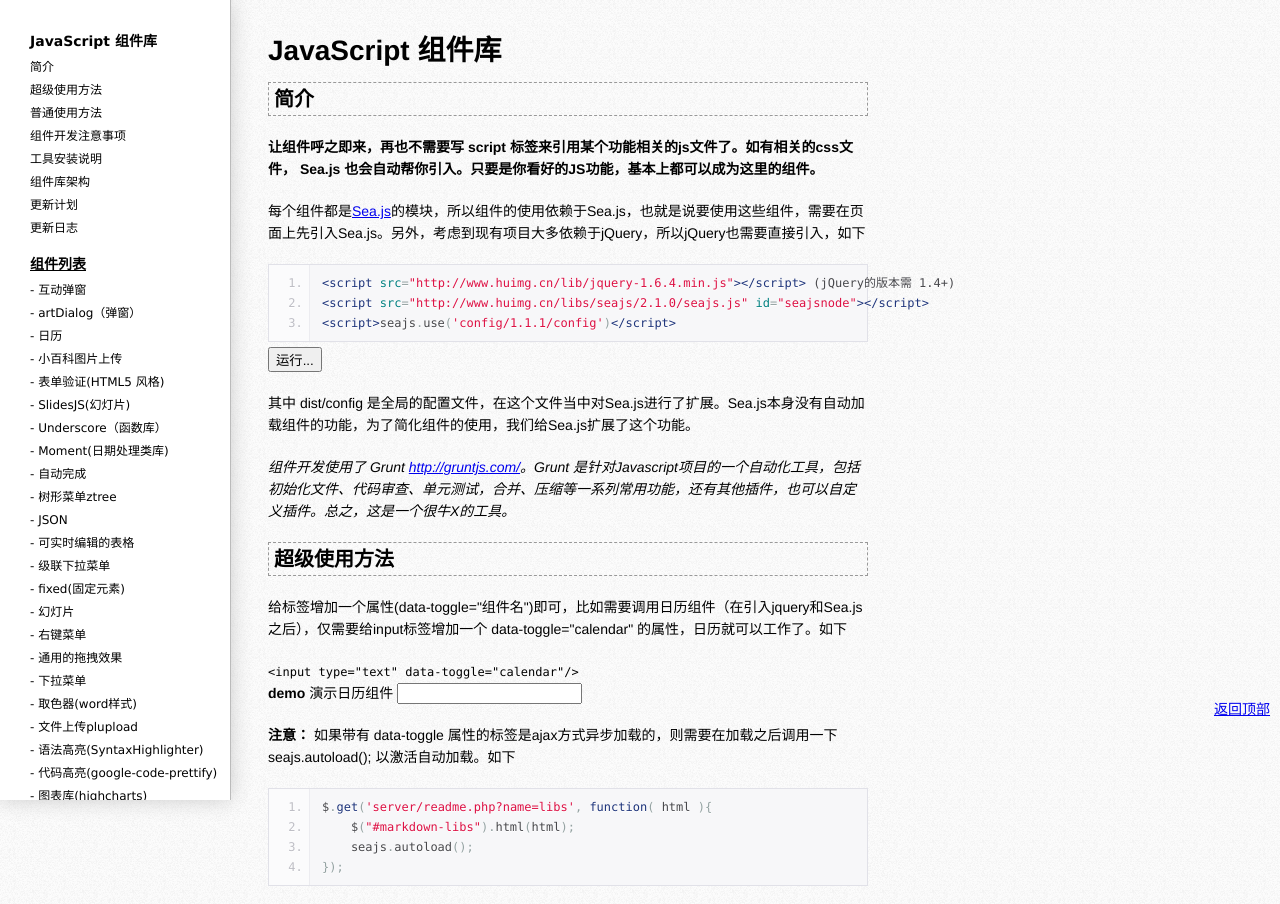
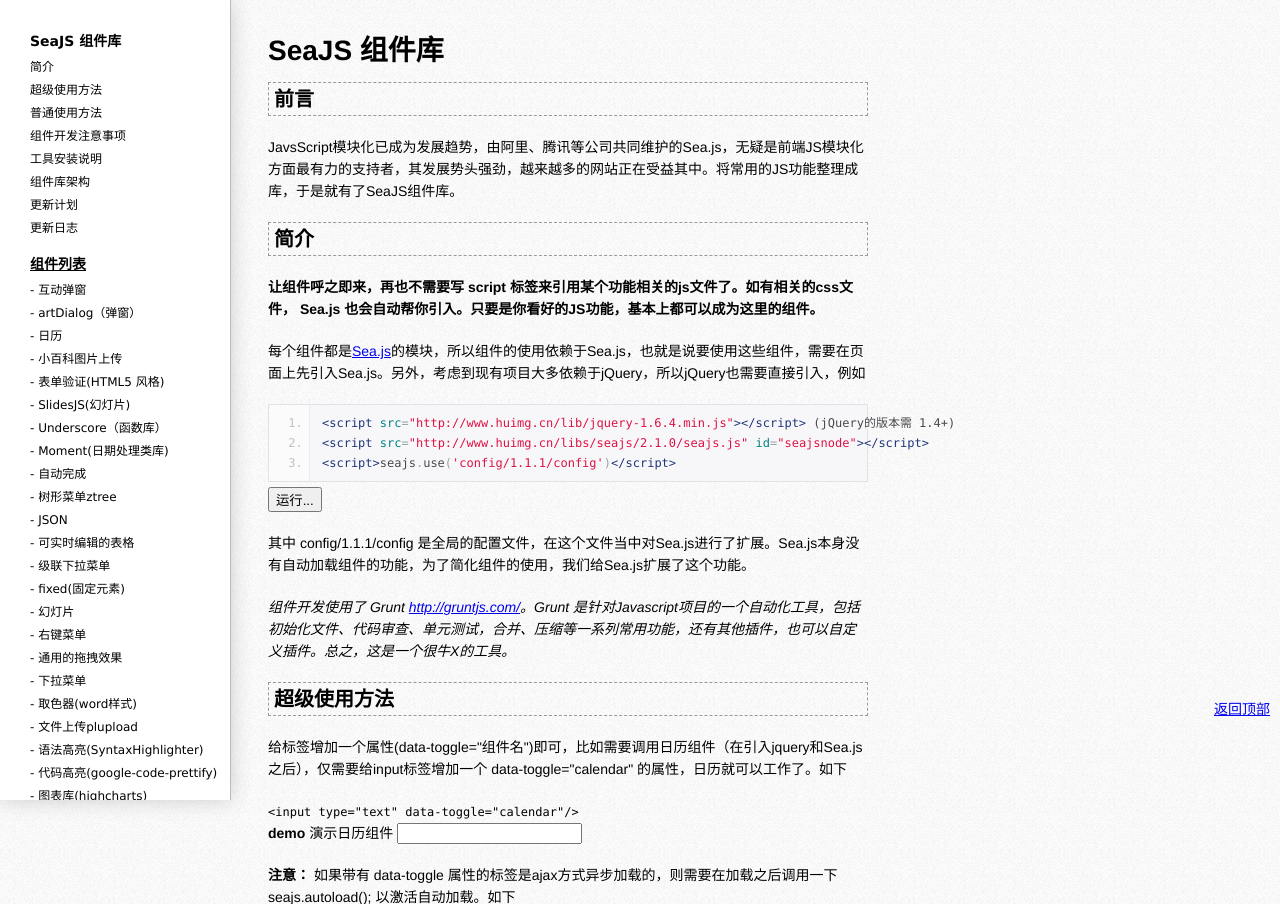
Before and after one commit to panxuepeng/seajslib, a PHP site: page / in a window 1280 px wide. Shown: the top 904 px of the page. Run offline with PHP 8.4, Linux system fonts and the light colour scheme.

Commit message:
一些文档细节调整

```diff
--- a/assets/js/main.js
+++ b/assets/js/main.js
@@ -1,6 +1,17 @@
 
 (function($, seajs){
 	var IE6 = window.VBArray && !window.XMLHttpRequest;
+	var version = '20130711';
+
+  var debug = location.search.match(/[?&]debug/);
+  if (debug) {
+    version = + new Date;
+  }
+
+	$._get = $.get;
+	$.get = function(url, fn){
+		$._get(url+'?'+version, fn);
+	}
 
 	seajs.config({
 	  alias: {
@@ -51,9 +62,9 @@
 			$("#liblist").empty().html(list.join(''));
 		}, 0);
 
+		setTimeout(function(){
 			runInit();
-
-		seajs.autoload();
+		}, 500);
 	});
 
 	function runInit(){
@@ -64,6 +75,7 @@
 					o.after('<input name="run" value="运行..." type="button" onclick="runCode(this)" />');
 				}
 			});
+		seajs.autoload();
 	}
 
 	function runCode(btn){
--- a/docs/Readme.html
+++ b/docs/Readme.html
@@ -1,17 +1,21 @@
-<h1>JavaScript 组件库</h1>
+<h1>SeaJS 组件库</h1>
+
+<h2>前言</h2>
+
+<p>JavsScript模块化已成为发展趋势，由阿里、腾讯等公司共同维护的Sea.js，无疑是前端JS模块化方面最有力的支持者，其发展势头强劲，越来越多的网站正在受益其中。将常用的JS功能整理成库，于是就有了SeaJS组件库。</p>
 
 <h2>简介</h2>
 
 <p><strong>让组件呼之即来，再也不需要写 script 标签来引用某个功能相关的js文件了。如有相关的css文件， Sea.js 也会自动帮你引入。只要是你看好的JS功能，基本上都可以成为这里的组件。</strong> </p>
 
-<p>每个组件都是<a href="http://www.seajs.org">Sea.js</a>的模块，所以组件的使用依赖于Sea.js，也就是说要使用这些组件，需要在页面上先引入Sea.js。另外，考虑到现有项目大多依赖于jQuery，所以jQuery也需要直接引入，如下</p>
+<p>每个组件都是<a href="http://www.seajs.org">Sea.js</a>的模块，所以组件的使用依赖于Sea.js，也就是说要使用这些组件，需要在页面上先引入Sea.js。另外，考虑到现有项目大多依赖于jQuery，所以jQuery也需要直接引入，例如</p>
 
 <pre><code>&lt;script src="http://www.huimg.cn/lib/jquery-1.6.4.min.js"&gt;&lt;/script&gt; (jQuery的版本需 1.4+)
 &lt;script src="http://www.huimg.cn/libs/seajs/2.1.0/seajs.js" id="seajsnode"&gt;&lt;/script&gt;
 &lt;script&gt;seajs.use('config/1.1.1/config')&lt;/script&gt;
 </code></pre>
 
-<p>其中 dist/config 是全局的配置文件，在这个文件当中对Sea.js进行了扩展。Sea.js本身没有自动加载组件的功能，为了简化组件的使用，我们给Sea.js扩展了这个功能。</p>
+<p>其中 config/1.1.1/config 是全局的配置文件，在这个文件当中对Sea.js进行了扩展。Sea.js本身没有自动加载组件的功能，为了简化组件的使用，我们给Sea.js扩展了这个功能。</p>
 
 <p><em>组件开发使用了 Grunt <a href="http://gruntjs.com/">http://gruntjs.com/</a>。Grunt 是针对Javascript项目的一个自动化工具，包括初始化文件、代码审查、单元测试，合并、压缩等一系列常用功能，还有其他插件，也可以自定义插件。总之，这是一个很牛X的工具。</em></p>
 
--- a/index.html
+++ b/index.html
@@ -3,13 +3,13 @@
 <head>
 <meta charset="utf-8" />
 <meta http-equiv="content-type" content="text/html;charset=utf-8">
-<title>JavaScript 通用组件库</title>
+<title>SeaJS 组件库</title>
 <link media="screen" rel="stylesheet" type="text/css" href="assets/css/main.css"/>
 </head>
 
 <body>
 <div id="sidebar" class="interface" data-toggle="fixed" data-type="ontop">
-    <a class="toc_title">JavaScript 组件库</a>
+    <a class="toc_title">SeaJS 组件库</a>
     <ul class="toc_section">
       <li><a href="#">简介</a></li>
       <li><a href="#usage1">超级使用方法</a></li>
--- a/lib/bkeditor/examples/index.html
+++ b/lib/bkeditor/examples/index.html
@@ -9,11 +9,11 @@
 <textarea class="bkeditor" data-toggle="bkeditor" data-toolbar="default"  style="width:860px;height:200px;">
 <p><p>
 </textarea>
-<script src="/lib/jquery/jquery-1.6.4.min.js"></script>
-<script src="/dist/seajs/2.1.0/seajs.js" id="seajsnode"></script>
+<script src="../lib/jquery/jquery-1.6.4.min.js"></script>
+<script src="../dist/seajs/2.1.0/seajs.js" id="seajsnode"></script>
 
 <script>
-var BKEROOT = '/dist/bkeditor/0.9.0/';
+var BKEROOT = '../dist/bkeditor/0.9.0/';
 seajs.use('config/1.1.1/config');
 </script>
 
```
Also changed, not shown: server/index.php (renamed from server/readme.php, +9 -10 lines), assets/img/baikelogo.png (added), docs/Readme.md. Lines whose indentation alone changed are shown as unchanged.
